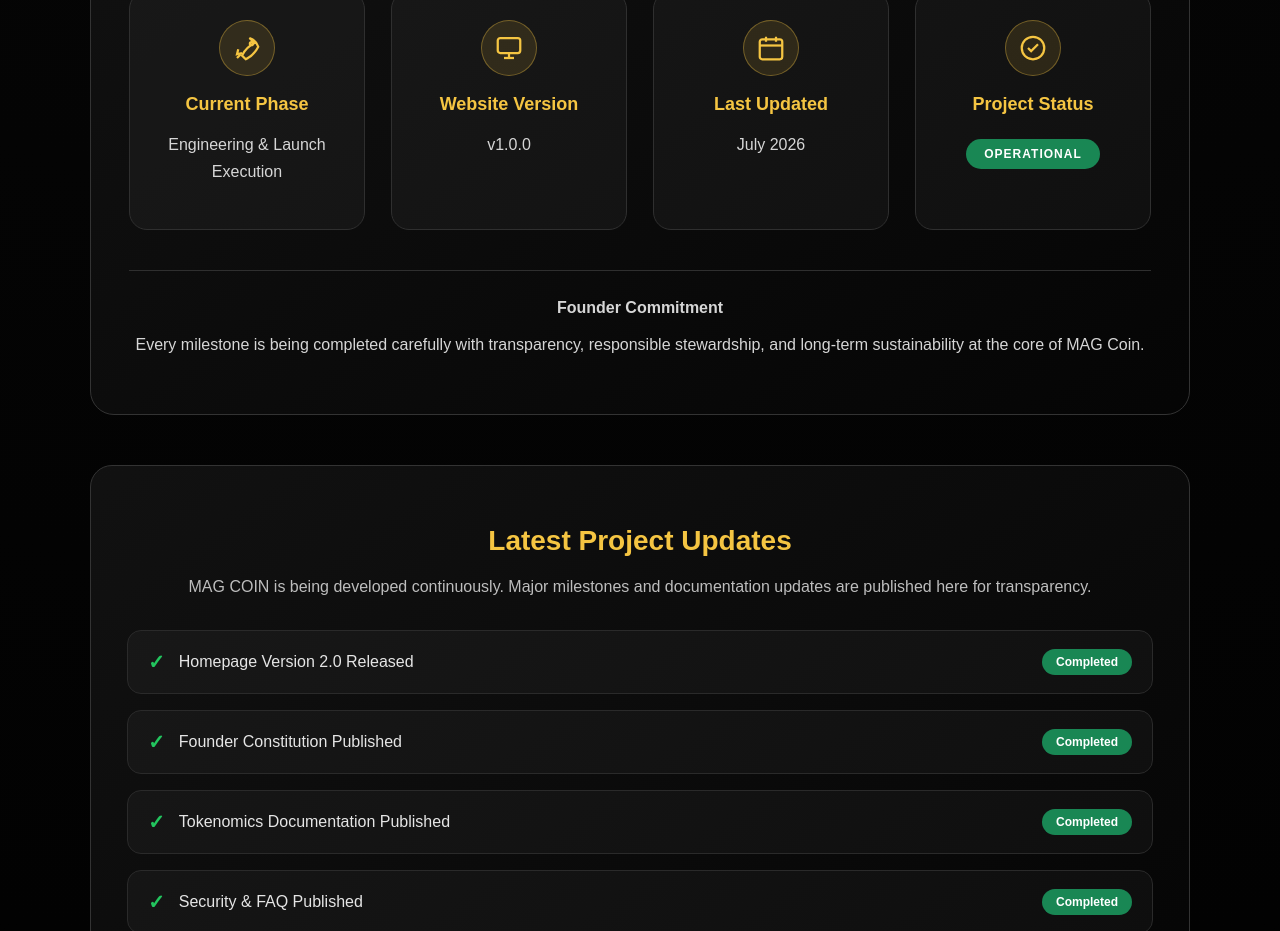
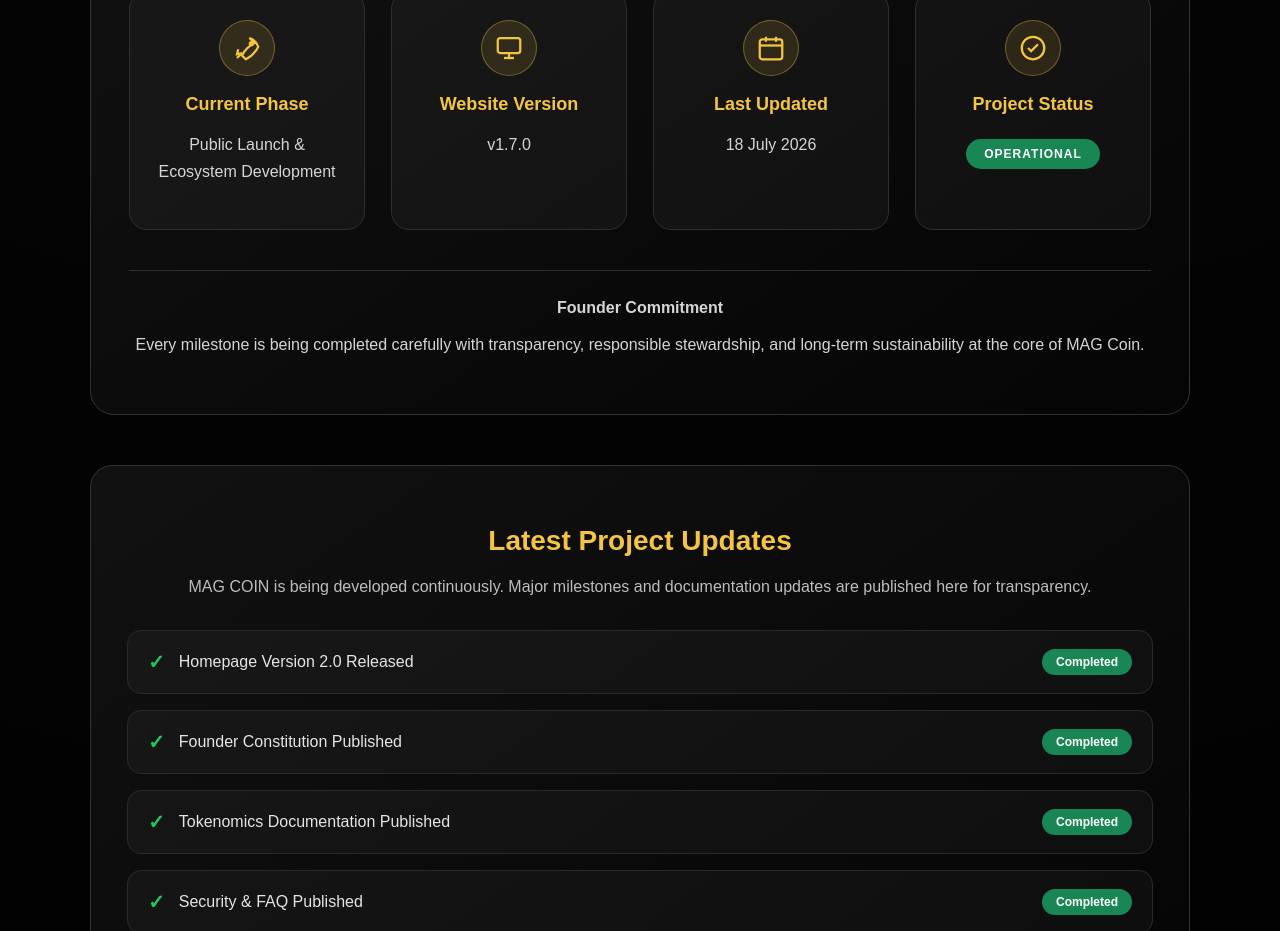
Before and after one commit to MAGZOWN/mag-coin-website, a Next.js app: page / in a window 1280 px wide. Shown: the part 1720-2651 px from the top of the page. Built offline with nearby package versions, Linux system fonts and the light colour scheme.

Commit message:
Phase 17.1: Update Project Status section with latest development progress

```diff
--- a/app/components/ProjectStatus.tsx
+++ b/app/components/ProjectStatus.tsx
@@ -61,7 +61,7 @@
             <RocketIcon />
           </div>
           <h3 style={styles.heading}>Current Phase</h3>
-          <p style={styles.value}>Engineering & Launch Execution</p>
+          <p style={styles.value}>Public Launch & Ecosystem Development</p>
         </div>
 
         <div style={styles.item} className="cardHover">
@@ -69,7 +69,7 @@
             <MonitorIcon />
           </div>
           <h3 style={styles.heading}>Website Version</h3>
-          <p style={styles.value}>v1.0.0</p>
+          <p style={styles.value}>v1.7.0</p>
         </div>
 
         <div style={styles.item} className="cardHover">
@@ -77,7 +77,7 @@
             <CalendarIcon />
           </div>
           <h3 style={styles.heading}>Last Updated</h3>
-          <p style={styles.value}>July 2026</p>
+          <p style={styles.value}>18 July 2026</p>
         </div>
 
         <div style={styles.item} className="cardHover">
```
